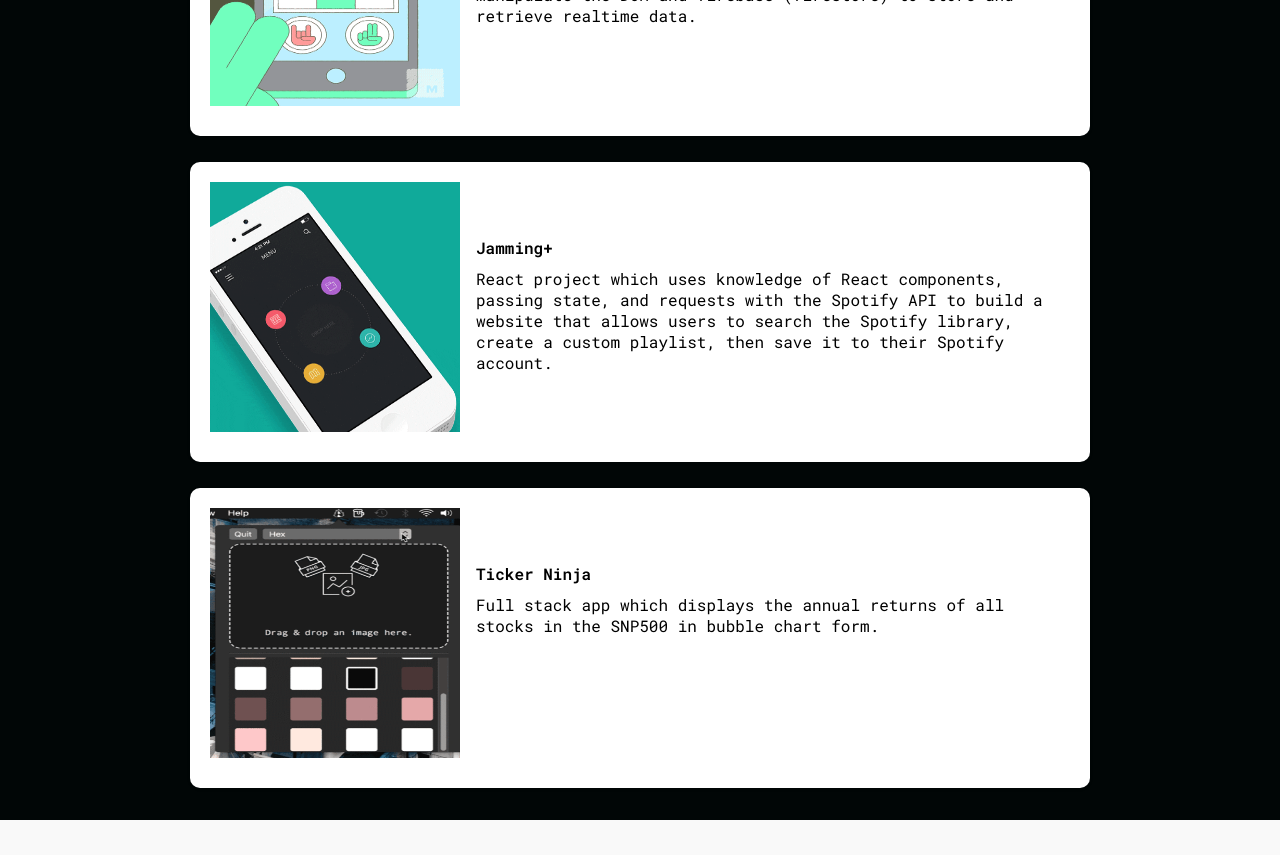
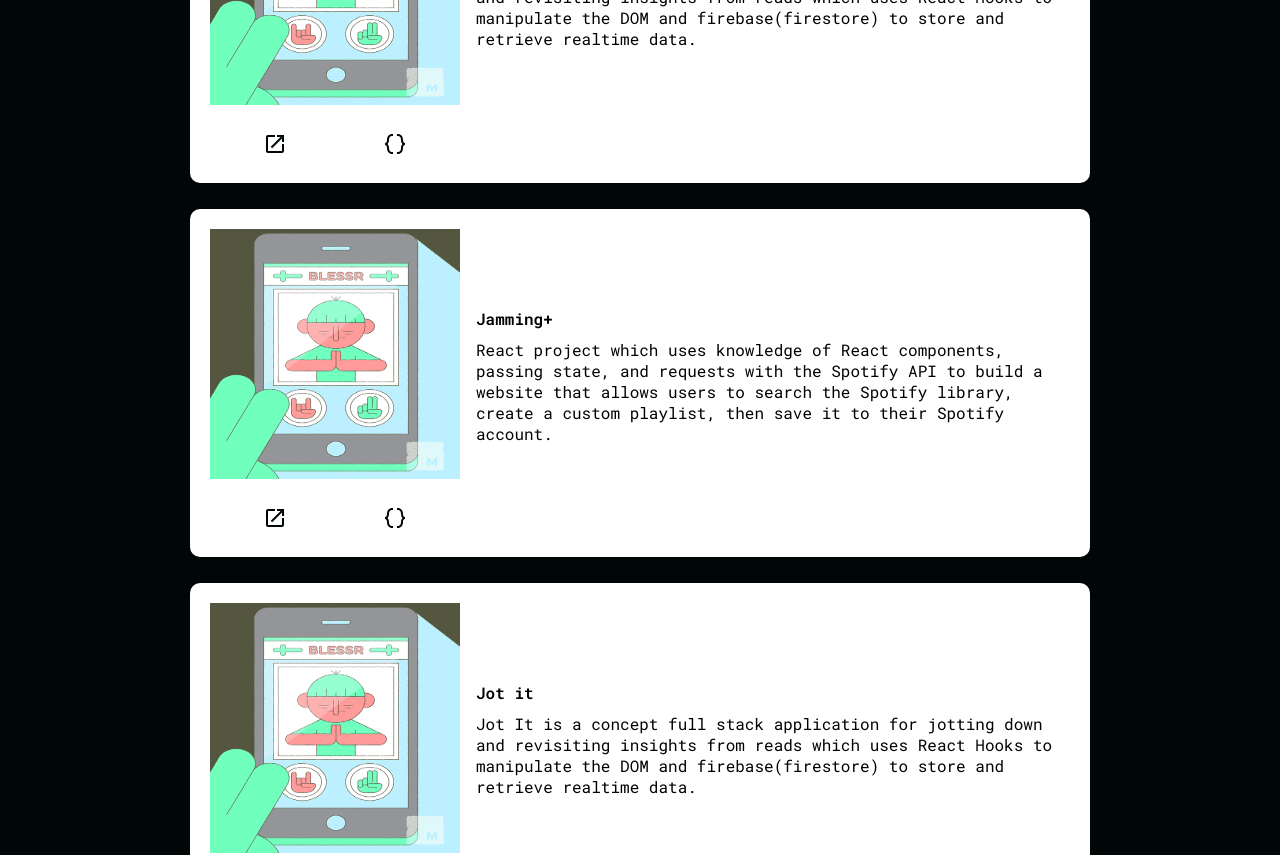
Before and after one commit to awalemandi/portfolio-site, a React (Create React App) app: page / in a window 1280 px wide. Shown: the part 3020-3875 px from the top of the page. Built offline with nearby package versions, Linux system fonts and the light colour scheme.

Commit message:
Added Data.js to projects for reusability

```diff
--- a/src/components/InfoSection/Data.js
+++ b/src/components/InfoSection/Data.js
@@ -38,7 +38,7 @@ export const homeOjectTwo = {
     lightTextDesc: false,
     topLine: 'Skills: Languagues and Frameworks',
     firstHeadline: 'HTML / CSS / JS / REACTJS',
-    firstParagraph: 'I’ve always preached the “fundamentals first” approach in the past and have stuck to the same principle for learning web development. I intend to really take the time to understand the building blocks upon which the modern internet is built. ',
+    firstParagraph: 'I’ve always preached the “fundamentals first” approach in the past and have stuck to the same principle for learning web development. I intend to really understand the building blocks upon which the modern internet is built. ',
     secondHeadline: 'Other Tools',
     secondParagraph: `
         Git / VS Code / NodeJS / Firebase / Material UI / Netlify
@@ -62,7 +62,7 @@ export const homeObjectThree = {
     firstHeadline: '📧 madsAwale@gmail.com',
     firstParagraph: '',
     secondParagraph: `Interested in working with me? Awesome! Send me a message.`,
-    thirdParagraph: `Too formal? DM me on social media instead. ⬇`,
+    thirdParagraph: `Or DM me on social media instead.`,
     buttonLabel: 'Checkout Socials',
     imgStart: false,
     img: contact,
--- /dev/null
+++ b/src/components/Projects/Data.js
@@ -0,0 +1,37 @@
+import Icon1 from '../../videos/app1.gif';
+
+export const projectsArray = [
+    {
+        id: 1,
+        name: 'Jot it',
+        thumbnail: Icon1,
+        description: `
+            Jot It is a concept full stack application for jotting down and revisiting insights from reads which uses React Hooks to manipulate the DOM and firebase(firestore) to store and retrieve realtime data.
+        `,
+        liveLink: 'https://www.jotit.live/',
+        repoLink: 'https://github.com/awalemandi/jot-it',
+        tags: ['js', 'react', 'css']
+    },
+    {
+        id: 2,
+        name: 'Jamming+',
+        thumbnail: Icon1,
+        description: `
+            React project which uses knowledge of React components, passing state, and requests with the Spotify API to build a website that allows users to search the Spotify library, create a custom playlist, then save it to their Spotify account.
+        `,
+        liveLink: 'https://www.jotit.live/',
+        repoLink: 'https://github.com/awalemandi/jot-it',
+        tags: ['js', 'react', 'css']
+    },
+    {
+        id: 3,
+        name: 'Jot it',
+        thumbnail: Icon1,
+        description: `
+            Jot It is a concept full stack application for jotting down and revisiting insights from reads which uses React Hooks to manipulate the DOM and firebase(firestore) to store and retrieve realtime data.
+        `,
+        liveLink: 'https://www.jotit.live/',
+        repoLink: 'https://github.com/awalemandi/jot-it',
+        tags: ['js', 'react', 'css']
+    },
+]
--- a/src/components/Projects/ProjectElements.js
+++ b/src/components/Projects/ProjectElements.js
@@ -1,7 +1,8 @@
 import styled from 'styled-components';
 
 export const ProjectsContainer = styled.div`
-    height: 1100px;
+    height: auto;
+    padding: 2rem;
     display: flex;
     flex-direction: column;
     justify-content: center;
@@ -66,7 +67,6 @@ export const ProjectsCard = styled.div`
     &:hover {
         transform: scale(1.02);
         transition: all 0.2s ease-in-out;
-        cursor: pointer;
     }
 `
 export const ProjectsThumbnail = styled.div`
@@ -110,3 +110,21 @@ export const ProjectsP = styled.p`
     font-size: 1 rem;
     text-align: left;
 `
+export const IconsWrapper = styled.div`
+    margin-top: 1em;
+    display: flex;
+    justify-content: space-around;
+    align-items: center;
+    width: 240px;
+`;
+
+export const IconLink = styled.a`
+    color: #010606;
+    font-size: 24px;
+
+    &:hover {
+        cursor: pointer;
+        transition: all 0.2s ease-in-out;
+        transform: scale(1.2);
+    }
+`;
--- a/src/components/Projects/Projects.js
+++ b/src/components/Projects/Projects.js
@@ -1,4 +1,5 @@
 import React from 'react'
+import { projectsArray } from './Data';
 import {
     ProjectsContainer,
     ProjectsWrapper,
@@ -8,11 +9,12 @@ import {
     ProjectsIcon,
     ProjectsH1,
     ProjectsH2,
-    ProjectsP
+    ProjectsP,
+    IconsWrapper,
+    IconLink
 } from './ProjectElements';
-import Icon1 from '../../videos/app1.gif';
-import Icon2 from '../../videos/app2.gif';
-import Icon3 from '../../videos/app3.gif';
+import { MdOpenInNew } from 'react-icons/md';
+import { BiCodeCurly } from 'react-icons/bi';
 
 const Projects = () => {
     return (
@@ -20,33 +22,36 @@ const Projects = () => {
             <ProjectsContainer id='projects'>
                 <ProjectsH1>Recent Projects</ProjectsH1>
                 <ProjectsWrapper>
-                    <ProjectsCard>
-                        <ProjectsThumbnail>
-                            <ProjectsIcon src={Icon1} />
-                        </ProjectsThumbnail>
-                        <ProjectsDescription>
-                            <ProjectsH2>Jot It</ProjectsH2>
-                            <ProjectsP>Jot It is a concept full stack application for jotting down and revisiting insights from reads which uses React Hooks to manipulate the DOM and firebase (firestore) to store and retrieve realtime data.</ProjectsP>
-                        </ProjectsDescription>
-                    </ProjectsCard>
-                    <ProjectsCard>
-                        <ProjectsThumbnail>
-                            <ProjectsIcon src={Icon2} />
-                        </ProjectsThumbnail>
-                        <ProjectsDescription>
-                            <ProjectsH2>Jamming+</ProjectsH2>
-                            <ProjectsP>React project which uses knowledge of React components, passing state, and requests with the Spotify API to build a website that allows users to search the Spotify library, create a custom playlist, then save it to their Spotify account.</ProjectsP>
-                        </ProjectsDescription>
-                    </ProjectsCard>
-                    <ProjectsCard>
-                        <ProjectsThumbnail>
-                            <ProjectsIcon src={Icon3} />
-                        </ProjectsThumbnail>
-                        <ProjectsDescription>
-                            <ProjectsH2>Ticker Ninja</ProjectsH2>
-                            <ProjectsP>Full stack app which displays the annual returns of all stocks in the SNP500 in bubble chart form.</ProjectsP>
-                        </ProjectsDescription>
-                    </ProjectsCard>
+                    {
+                        projectsArray.map(project => {
+                            return (
+                                < ProjectsCard>
+                                    <ProjectsThumbnail>
+                                        <ProjectsIcon src={project.thumbnail} />
+                                        <IconsWrapper>
+                                            <IconLink
+                                                href={project.liveLink}
+                                                target='_blank'
+                                            >
+                                                <MdOpenInNew />
+                                            </IconLink>
+                                            <IconLink
+                                                href={project.repoLink}
+                                                target='_blank'
+                                            >
+                                                <BiCodeCurly />
+                                            </IconLink>
+                                        </IconsWrapper>
+                                    </ProjectsThumbnail>
+                                    <ProjectsDescription>
+                                        <ProjectsH2>{project.name}</ProjectsH2>
+                                        <ProjectsP>{project.description}</ProjectsP>
+                                    </ProjectsDescription>
+                                </ProjectsCard>
+                            );
+                        }
+                        )
+                    }
                 </ProjectsWrapper>
             </ProjectsContainer>
         </>
```
